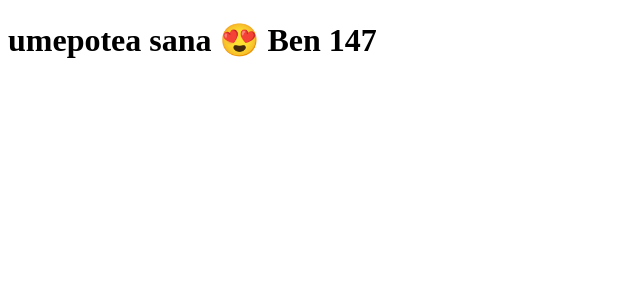
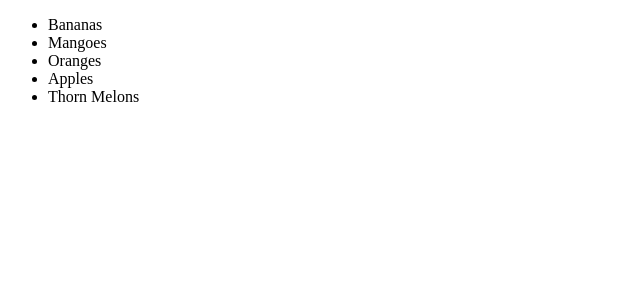
Before and after one commit to BenjieGrandz/reactpro, a React (Vite) app: page / in a window 1280 px wide. Shown: the top 300 px of the page, without its empty margins (0-640 px from the left). Built offline with nearby package versions, Linux system fonts and the light colour scheme.

Commit message:
I created a fruits component, added it into our main app.jsx and used a map function to go through the array/list of fruit

```diff
--- a/src/App.jsx
+++ b/src/App.jsx
@@ -1,18 +1,9 @@
-import Hello from "./components/Hello";
+import Fruits from "./components/Fruits";
 
 function App() {
-  const person = {
-    name: "Ben",
-    emoji: "😍",
-    message: "umepotea sana",
-    seatNumbers: [1, 4, 7],
-  };
-  {
-    /* This is the object that will be passed as a prop */
-  }
   return (
     <div className="App">
-      <Hello person={person} />
+      <Fruits />
     </div>
   );
 }
--- /dev/null
+++ b/src/components/Fruits.jsx
@@ -0,0 +1,14 @@
+import React from "react";
+
+export default function Fruits() {
+  const fruits = ["Bananas", "Mangoes", "Oranges", "Apples", "Thorn Melons"];
+  return (
+    <div>
+      <ul>
+        {fruits.map((fruit) => (
+          <li key={fruit}>{fruit}</li>
+        ))}
+      </ul>
+    </div>
+  );
+}
```
